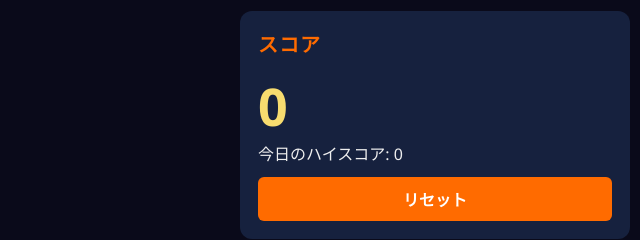
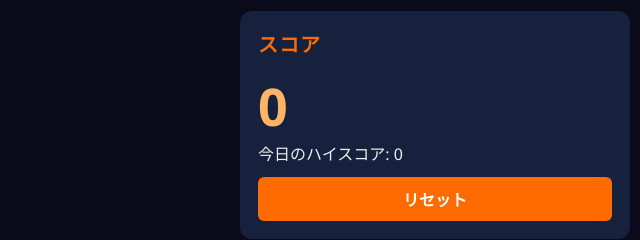
Before and after one commit to mkt-kuno/GradingCurveGame, a website: page index.html in a window 1280 px wide. Shown: the part 821-1061 px from the top of the page, 640-1280 px from the left. Drawn offline with Linux system fonts and the light colour scheme.

Commit message:
スコア数字を薄いオレンジ(#FFB366)に変更

```diff
--- a/index.html
+++ b/index.html
@@ -30,7 +30,7 @@ footer{width:100%;text-align:center;padding:12px 0 8px;font-size:11px;color:#444
 #right-panel{width:390px;display:flex;flex-direction:column;gap:12px;flex-shrink:0}
 .panel{background:#16213e;border-radius:12px;padding:18px}
 .panel h3{font-size:20px;color:#FF6B00;text-transform:uppercase;letter-spacing:1px;margin-bottom:12px}
-#score-value{font-size:52px;font-weight:bold;color:#f7dc6f}
+#score-value{font-size:52px;font-weight:bold;color:#FFB366}
 #merge-count{font-size:18px;color:#888;margin-top:4px}
 #next-preview{display:flex;align-items:center;gap:14px}
 #next-canvas{border-radius:6px}
```
